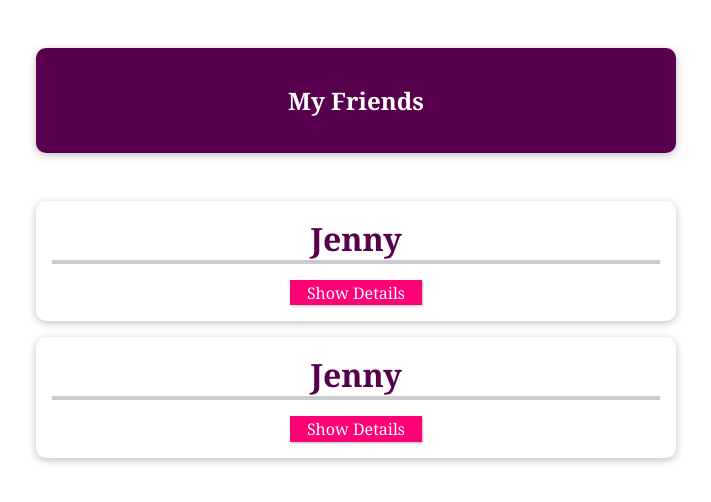
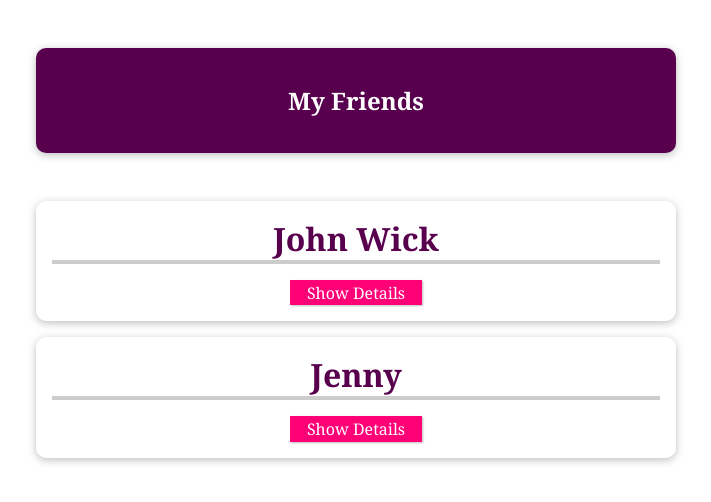
Before and after one commit to Alfredo3232/vue-test-app, a Vue app: page / in a window 1280 px wide. Shown: the top 502 px of the page, without its empty margins (284-995 px from the left). Built offline with nearby package versions, Linux system fonts and the light colour scheme.

Commit message:
add prop values to correctly display different friend values

```diff
--- a/src/App.vue
+++ b/src/App.vue
@@ -2,8 +2,16 @@
   <section>
     <header><h1>My Friends</h1></header>
     <ul>
-      <friend-contact></friend-contact>
-      <friend-contact></friend-contact>
+      <friend-contact
+        name="John Wick"
+        phone-number="098 7654 3210"
+        email-address="wick@localhost.com"
+      ></friend-contact>
+      <friend-contact
+        name="Jenny"
+        phone-number="012 3456 7890"
+        email-address="jenny@localhost.com"
+      ></friend-contact>
     </ul>
   </section>
 </template>
--- a/src/components/FriendContact.vue
+++ b/src/components/FriendContact.vue
@@ -1,18 +1,19 @@
 <template>
   <li>
-    <h2>{{ friend.name }}</h2>
+    <h2>{{ name }}</h2>
     <button @click="toggleDetails">
       {{ detailsAreVisible ? "Hide" : "Show" }} Details
     </button>
     <ul v-if="detailsAreVisible">
-      <li><strong>Phone:</strong> {{ friend.phone }}</li>
-      <li><strong>Email:</strong> {{ friend.email }}</li>
+      <li><strong>Phone:</strong> {{ phoneNumber }}</li>
+      <li><strong>Email:</strong> {{ emailAddress }}</li>
     </ul>
   </li>
 </template>
 
 <script>
 export default {
+  props: ["name", "phoneNumber", "emailAddress"],
   data() {
     return {
       detailsAreVisible: false,
```
